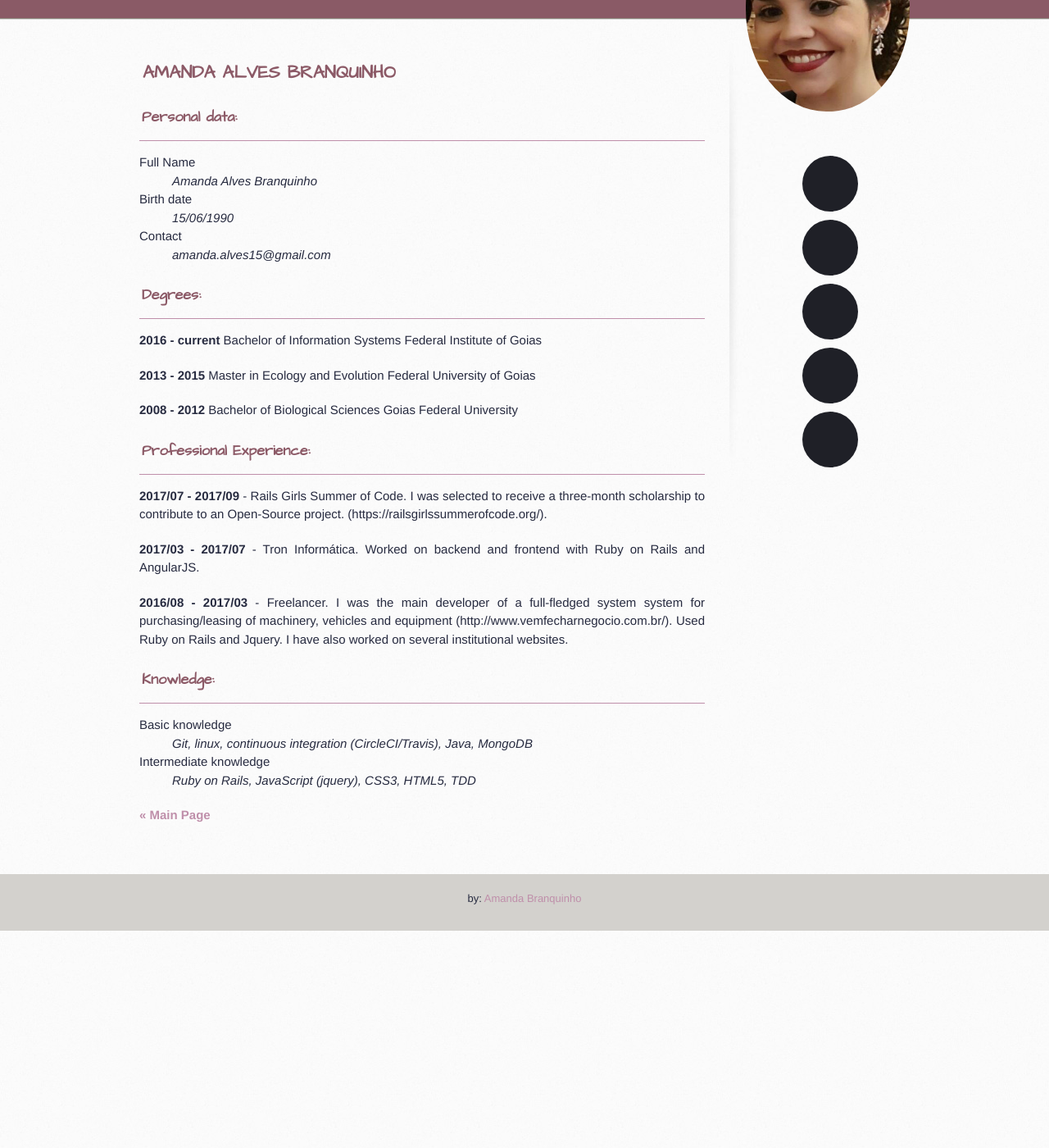
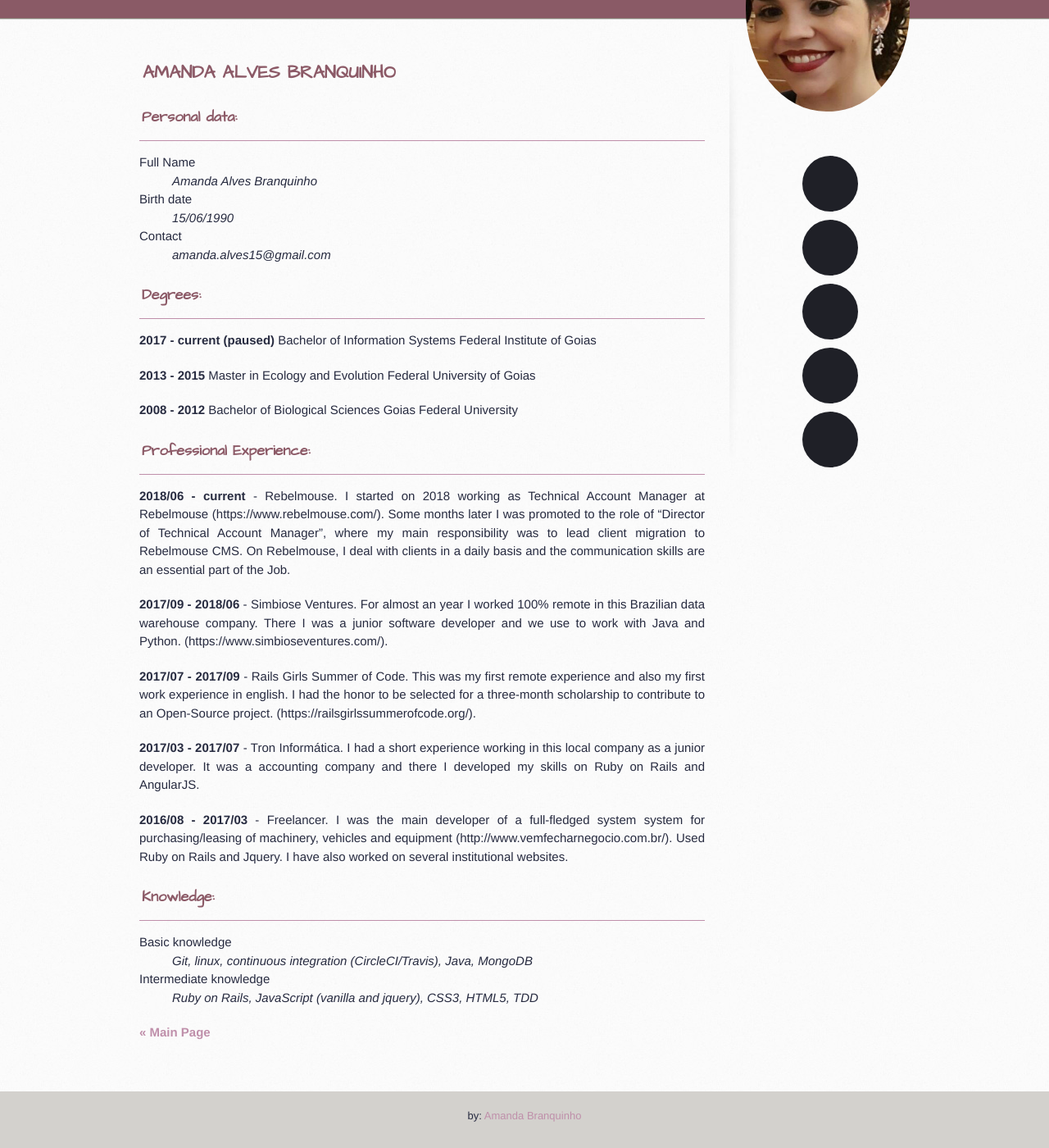
Before and after one commit to branquinhoaa/branquinhoaa.github.io, a Jekyll site: the page built from cv.md, in a window 1280 px wide and 1400 px high, scrolled down 178 px. Shown: the whole window at 82% size. Built offline with Jekyll 4.4.1, drawn with Linux system fonts in a browser that asks for light colours; nearby versions of some CDN libraries; our own code applies the rules of GitHub Pages for plain Markdown files; before the commit the page ends 1313 px from its top, so only the background shows below that.

Commit message:
Update cv.md

```diff
--- a/cv.md
+++ b/cv.md
@@ -21,7 +21,7 @@ layout: default
 ### Degrees:
 ***
 
-**2016 - current**      Bachelor of Information Systems
+**2017 - current (paused)**      Bachelor of Information Systems
 Federal Institute of Goias
 
 **2013 - 2015**    Master in Ecology and Evolution
@@ -34,11 +34,20 @@ Federal Institute of Goias
 ### Professional Experience:
 ***
 
+
+**2018/06 - current** - Rebelmouse.
+I started on 2018 working as Technical Account Manager at Rebelmouse (https://www.rebelmouse.com/).
+Some months later I was promoted to the role of "Director of Technical Account Manager", where my main responsibility was to lead client migration to Rebelmouse CMS.
+On Rebelmouse, I deal with clients in a daily basis and the communication skills are an essential part of the Job.
+
+**2017/09 - 2018/06** - Simbiose Ventures.
+For almost an year I worked 100% remote in this Brazilian data warehouse company. There I was a junior software developer and we use to work with Java and Python. (https://www.simbioseventures.com/).
+
 **2017/07 - 2017/09** - Rails Girls Summer of Code.
-I was selected to receive a three-month scholarship to contribute to an Open-Source project. (https://railsgirlssummerofcode.org/).
+This was my first remote experience and also my first work experience in english. I had the honor to be selected for a three-month scholarship to contribute to an Open-Source project. (https://railsgirlssummerofcode.org/).
 
 **2017/03 - 2017/07** - Tron Informática.
-Worked on backend and frontend with Ruby on Rails and AngularJS.
+I had a short experience working in this local company as a junior developer. It was a accounting company and there I developed my skills on Ruby on Rails and AngularJS.
 
 **2016/08 - 2017/03** - Freelancer.
 I was the main developer of a full-fledged system system for purchasing/leasing of machinery, vehicles and equipment (http://www.vemfecharnegocio.com.br/). Used Ruby on Rails and Jquery.
@@ -56,7 +65,7 @@ I have also worked on several institutional websites.
   </dd>
 <dt>Intermediate knowledge</dt>
   <dd>
-    Ruby on Rails, JavaScript (jquery), CSS3, HTML5, TDD
+    Ruby on Rails, JavaScript (vanilla and jquery), CSS3, HTML5, TDD
   </dd>
 </dl>
 
```
